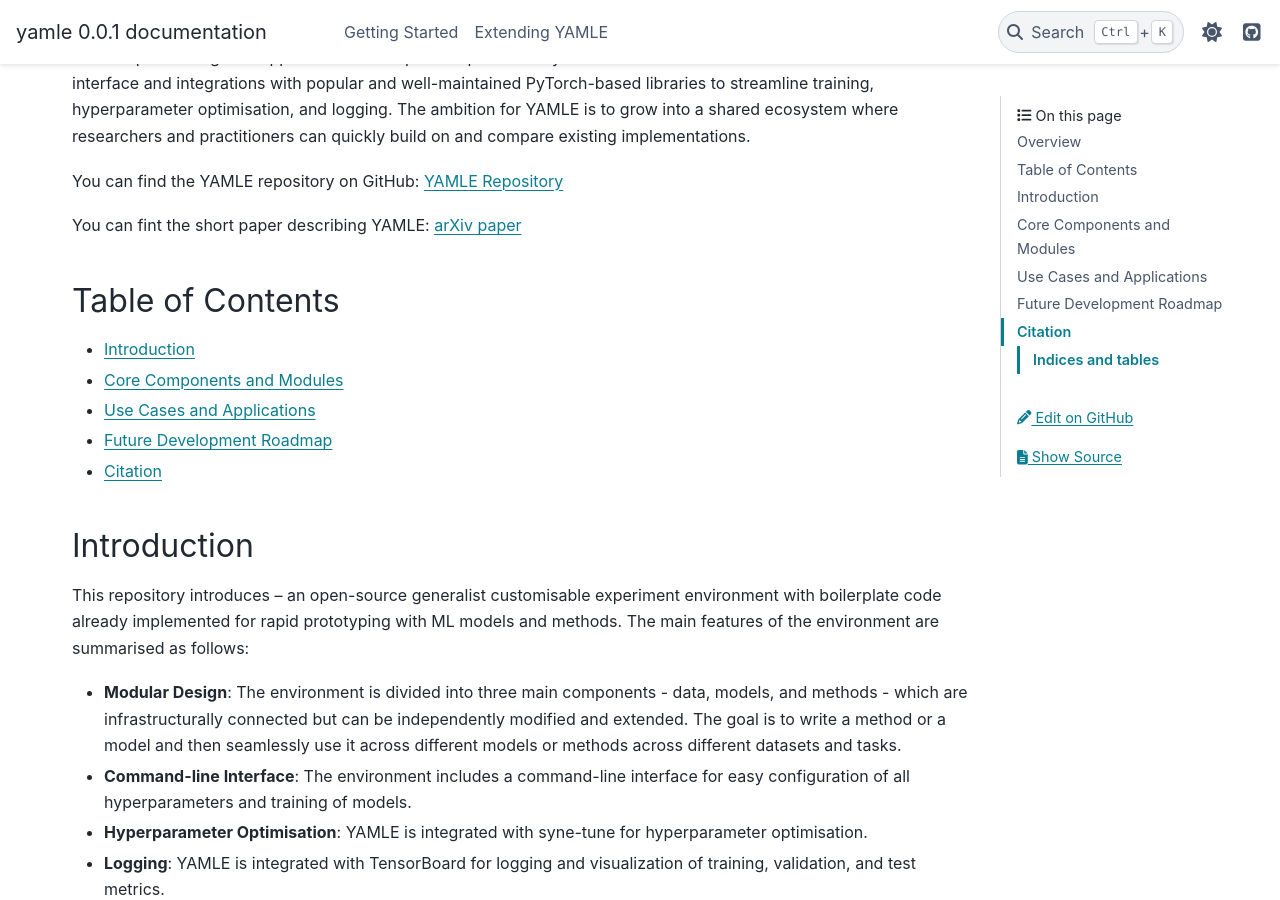
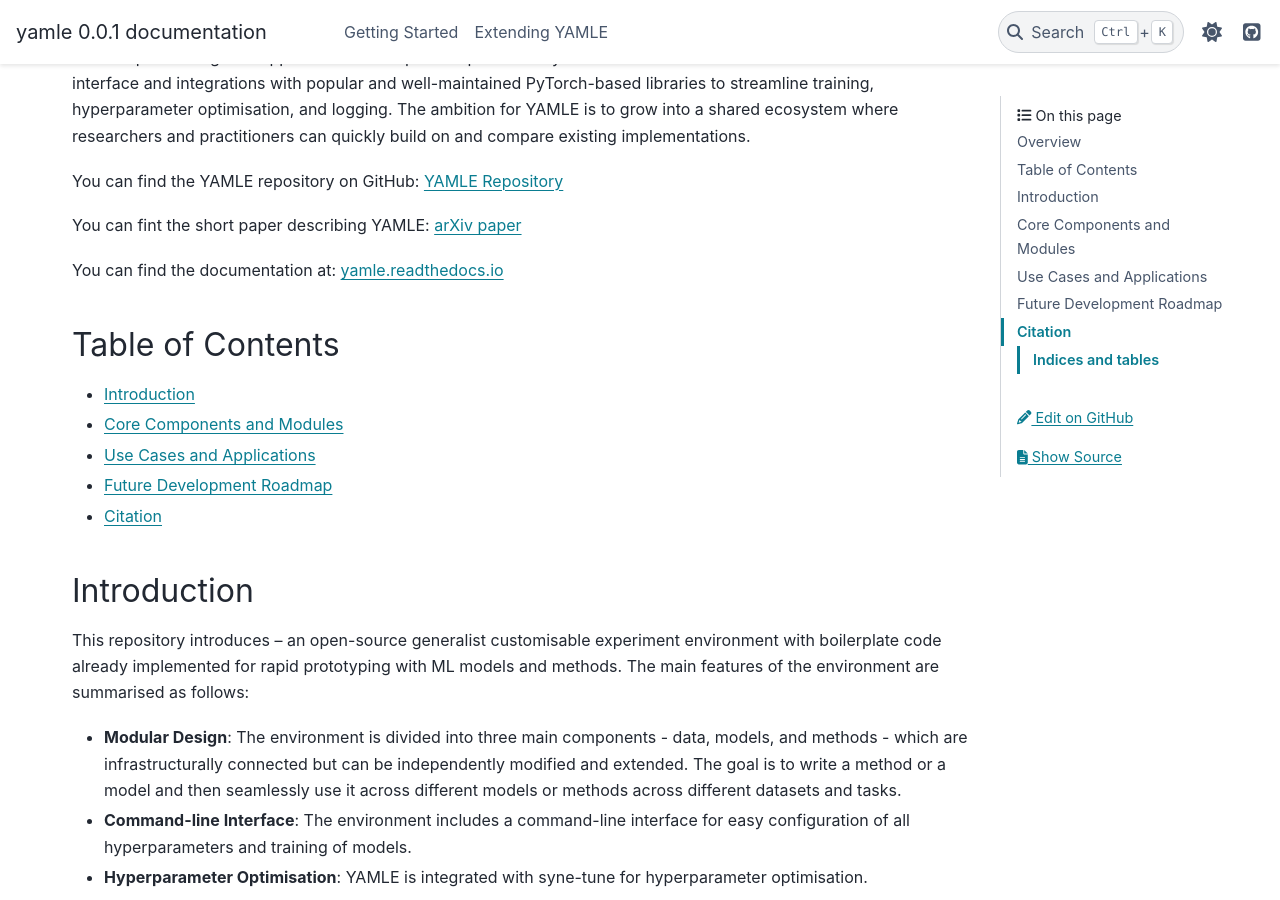
Before and after one commit to martinferianc/yamle, a Sphinx documentation site: the page built from docs/index.rst, in a window 1280 px wide and 900 px high, scrolled down 346 px. Built offline with Sphinx 7.4.7 and the PyData theme 0.15.4, drawn with Linux system fonts in a browser that asks for light colours; pages that are not in the unit, such as notebooks, are missing from menus; some of the changed lines change nothing that is shown.

Commit message:
[0.0.1] Fix doc generation

```diff
--- a/README.rst
+++ b/README.rst
@@ -22,6 +22,8 @@
 You can find the YAMLE repository on GitHub: `YAMLE Repository <https://github.com/martinferianc/yamle>`_
 
 You can fint the short paper describing YAMLE: `arXiv paper <https://arxiv.org/abs/2402.06268>`_
+
+You can find the documentation at: `yamle.readthedocs.io <https://yamle.readthedocs.io/en/latest/>`_
 
 Table of Contents
 -----------------
--- a/docs/conf.py
+++ b/docs/conf.py
@@ -12,7 +12,7 @@
     """Generate doc stubs using sphinx-apidoc."""
     module_dir = os.path.join(app.srcdir, "../")
     output_dir = os.path.join(app.srcdir, "_apidoc")
-    excludes = []
+    excludes = ["../setup.py"]
 
     # Ensure that any stale apidoc files are cleaned up first.
     if os.path.exists(output_dir):
```
